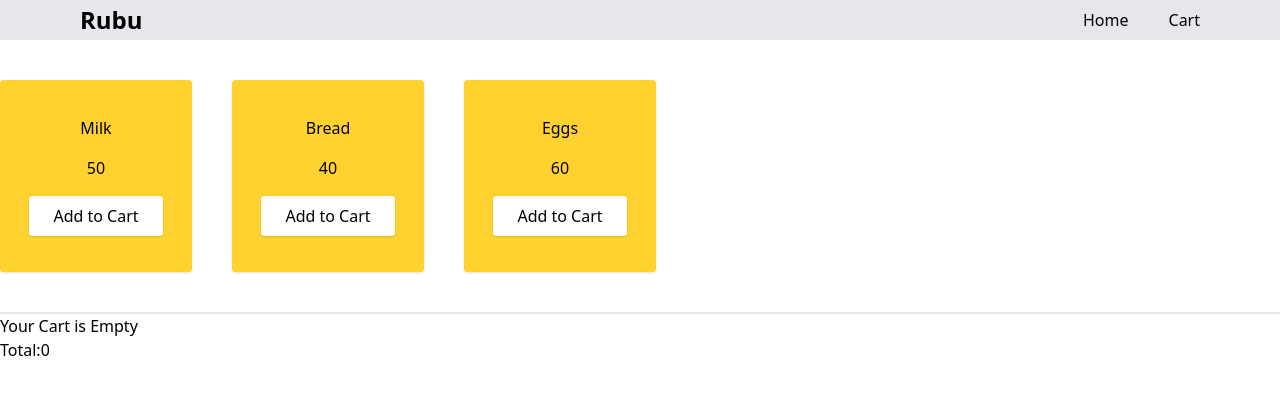
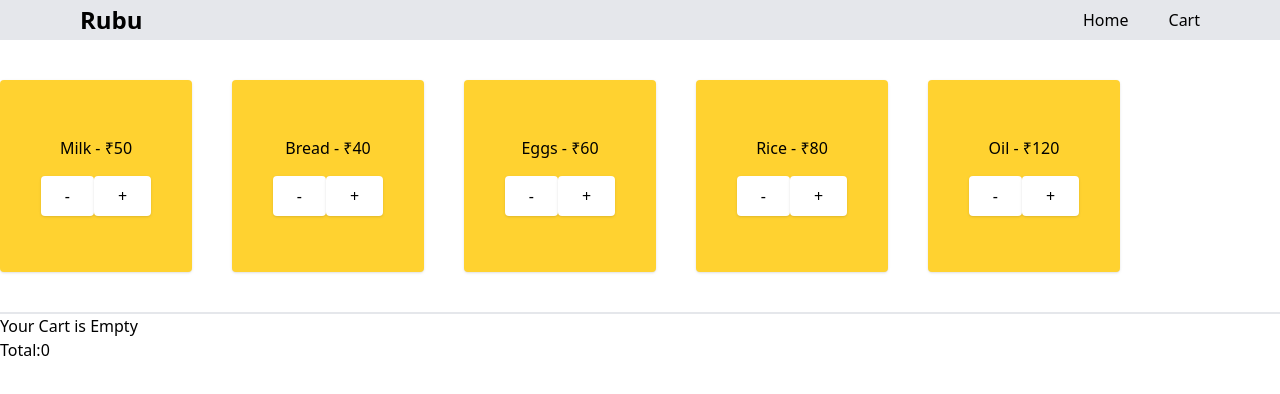
Before and after one commit to khushbu-gpt/REACT_PRACTICE, a React (Vite) app in the folder demo/: page / in a window 1280 px wide. Shown: the top 394 px of the page. Built offline with nearby package versions, Linux system fonts and the light colour scheme.

Commit message:
context integrated

```diff
--- a/demo/src/App.jsx
+++ b/demo/src/App.jsx
@@ -4,8 +4,10 @@ import LoginForm from "./components/LoginForm";
 import CharCounter from "./components/CharCounter";
 import Cart from "./components/Cart/Cart";
 import Navbar from "./components/Navbar";
+import ProductCard from "./components/ProductList/ProductCard";
+import { useCart } from "./components/CartContext";
 
-const PRODUCTS = [
+const products = [
   { id: 1, name: "Milk", price: 50 },
   { id: 2, name: "Bread", price: 40 },
   { id: 3, name: "Eggs", price: 60 },
@@ -14,26 +16,27 @@ const PRODUCTS = [
 ];
 
 export default function App() {
-  const [search, setSearch] = useState("");
+  const {addToCart,decreaseQty}=useCart()
+  // const [search, setSearch] = useState("");
 
-  // ✅ memoized handler
-  const handleSearch = useCallback((e) => {
-    setSearch(e.target.value);
-  }, []);
+  // // ✅ memoized handler
+  // const handleSearch = useCallback((e) => {
+  //   setSearch(e.target.value);
+  // }, []);
 
-  // ✅ memoized filtered products
-  const filteredProducts = useMemo(() => {
-    if (!search) return PRODUCTS;
+  // // ✅ memoized filtered products
+  // const filteredProducts = useMemo(() => {
+  //   if (!search) return PRODUCTS;
 
-    return PRODUCTS.filter((product) =>
-      product.name.toLowerCase().includes(search.toLowerCase())
-    );
-  }, [search]);
+  //   return PRODUCTS.filter((product) =>
+  //     product.name.toLowerCase().includes(search.toLowerCase())
+  //   );
+  // }, [search]);
 
-  // ✅ memoized total price
-  const totalPrice = useMemo(() => {
-    return filteredProducts.reduce((acc, curr) => acc + curr.price, 0);
-  }, [filteredProducts]);
+  // // ✅ memoized total price
+  // const totalPrice = useMemo(() => {
+  //   return filteredProducts.reduce((acc, curr) => acc + curr.price, 0);
+  // }, [filteredProducts]);
 
   return (
     <div className="">
@@ -59,6 +62,12 @@ export default function App() {
       {/* <LoginForm/> */}
       {/* <CharCounter/> */}
       <Navbar/>
+          <div className="flex gap-10 my-10 mx-auto w-full">
+              {products.map((product) => (
+                <ProductCard key={product.id} product={product} onAdd={addToCart} onDecrease={decreaseQty}/>
+              ))}
+            </div>
+            <hr className="border border-gray-200" />
       <Cart/>
     </div>
   );
--- a/demo/src/components/Cart/Cart.jsx
+++ b/demo/src/components/Cart/Cart.jsx
@@ -1,61 +1,44 @@
-import React, { useState } from "react";
+import React, { useCallback, useMemo, useState } from "react";
+import ProductCard from "../ProductList/ProductCard";
+import { useCart } from "../CartContext";
 
 const Cart = () => {
-  const products = [
-    { id: 1, name: "Milk", price: 50 },
-    { id: 2, name: "Bread", price: 40 },
-    { id: 3, name: "Eggs", price: 60 },
-  ];
-  const [cart, setCart] = useState([]);
-
- function addToCart(product) {
-  setCart((prevCart) => {
-    const exists = prevCart.find((item) => item.id === product.id);
-
-    if (exists) {
-
-      return prevCart.map((item) =>
-        item.id === product.id
-          ? { ...item, qty: item.qty + 1 }
-          : item
-      );
-    }
-
-
-    return [...prevCart, { ...product, qty: 1 }];
-  });
-}
-const total=cart.reduce((acc,curr)=>acc+curr.price*curr.qty,0)
+  const { addToCart, decreaseQty, removeItem, cart } = useCart();
+  const total = useMemo(() => {
+    return cart.reduce((sum, item) => sum + item.price * item.qty, 0);
+  }, [cart]);
   return (
     <div className="w-full">
-      <div className="flex gap-10 my-10 mx-auto w-full">
-        {products.map((product) => (
-          <div
-            key={product.id}
-            className="bg-amber-300 w-48 h-48 rounded-sm shadow flex gap-4
-             flex-col justify-center items-center "
-          >
-            <p>{product.name}</p>
-            <p>{product.price}</p>
-            <button
-              className="bg-white rounded shadow px-6 py-2 cursor-pointer"
-              onClick={() => addToCart(product)}
-            >
-              Add to Cart
-            </button>
-          </div>
-        ))}
-      </div>
-      <hr className="border border-gray-200" />
+
       {cart.length == 0 && <p>Your Cart is Empty</p>}
       <div className="w-full flex gap-5 flex-col">
         {cart.map((products) => {
-          return <div className="w-full bg-amber-50" key={products.id}>
-            <p>Name:{products.name}</p>
-            <p>Price:{products.price  }</p>
+          return (
+            <div className="w-full bg-amber-50" key={products.id}>
+              <p>Name:{products.name}</p>
+              <p>Price:{products.price}</p>
               <p>qty:{products?.qty}</p>
-              <p>Total:{products.price*products.qty||1}</p>
-          </div>
+              <button
+                className="w-14 h-7 bg-blue-500 rounded"
+                onClick={() => decreaseQty(products.id)}
+              >
+                -
+              </button>
+              <button
+                className="w-14 h-7 rounded bg-gray-300"
+                onClick={() => addToCart(products)}
+              >
+                +
+              </button>
+              <button
+                className="w-20 h-7 rounded bg-red-300"
+                onClick={() => removeItem(products.id)}
+              >
+                Remove
+              </button>
+              {/* <p>Total:{products.price * products.qty || 1}</p> */}
+            </div>
+          );
         })}
         <p>Total:{total}</p>
       </div>
--- /dev/null
+++ b/demo/src/components/CartContext.jsx
@@ -0,0 +1,46 @@
+import { createContext, useCallback, useContext, useState } from "react";
+
+const CartContext = createContext();
+
+export const CartProvider = ({ children }) => {
+  const [cart, setCart] = useState([]);
+
+  const addToCart = useCallback((product) => {
+    setCart((prev) => {
+      const exists = prev.find((item) => item.id === product.id);
+
+      if (exists) {
+        return prev.map((item) =>
+          item.id === product.id ? { ...item, qty: item.qty + 1 } : item
+        );
+      }
+
+      return [...prev, { ...product, qty: 1 }];
+    });
+  }, []);
+
+  function decreaseQty(id) {
+    setCart((prevCart) => {
+      return prevCart
+        .map((item) => (item.id === id ? { ...item, qty: item.qty - 1 } : item))
+        .filter((item) => item.qty > 0);
+    });
+  }
+  function removeItem(id) {
+    setCart((prevCart) => {
+      return prevCart.filter((product) => product.id !== id);
+    });
+  }
+
+
+  return (
+    <CartContext.Provider value={{ addToCart, decreaseQty, removeItem,cart }}>
+      {children}
+    </CartContext.Provider>
+  );
+};
+
+
+export function useCart(){
+    return useContext(CartContext)
+}
--- /dev/null
+++ b/demo/src/components/ProductList/ProductCard.jsx
@@ -0,0 +1,33 @@
+import React from "react";
+
+const ProductCard = React.memo(({ product, onAdd,onDecrease }) => {
+  console.log("Rendering:", product.name);
+
+  return (
+    <>
+      <div
+        key={product.id}
+        className="bg-amber-300 w-48 h-48 rounded-sm shadow flex gap-4
+             flex-col justify-center items-center "
+      >
+        {product.name} - ₹{product.price}
+        <div>
+          <button
+            className="bg-white rounded shadow px-6 py-2 cursor-pointer"
+            onClick={() => onDecrease(product.id)}
+          >
+            -
+          </button>
+          <button
+            className="bg-white rounded shadow px-6 py-2 cursor-pointer"
+            onClick={() => onAdd(product)}
+          >
+            +
+          </button>
+        </div>
+      </div>
+    </>
+  );
+});
+
+export default ProductCard;
```
Also changed, not shown: demo/src/main.jsx (+9 -6 lines).
